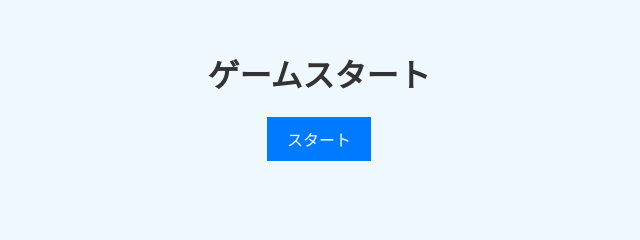
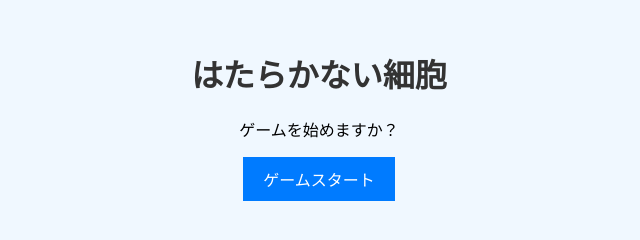
Before and after one commit to yamatai2007/hatarakanai-saibou-quiz, a plain HTML site: page index.html in a window 1280 px wide. Shown: the whole page, without its empty margins (321-961 px from the left). Drawn offline with Linux system fonts and the light colour scheme.

Commit message:
Update index.html

```diff
--- a/index.html
+++ b/index.html
@@ -3,14 +3,15 @@
 <head>
     <meta charset="UTF-8">
     <meta name="viewport" content="width=device-width, initial-scale=1.0">
-    <title>ゲームスタート</title>
+    <title>はたらかない細胞</title>
     <link rel="stylesheet" href="style.css"> <!-- CSS 読み込み -->
     <script src="script.js" defer></script> <!-- JavaScript 読み込み -->
 </head>
 <body>
     <div class="container">
-        <h1>ゲームスタート</h1>
-        <button id="startButton">スタート</button>
+        <h1>はたらかない細胞</h1>
+        <p>ゲームを始めますか？</p>
+        <button id="startButton">ゲームスタート</button>
     </div>
 </body>
 </html>
```
